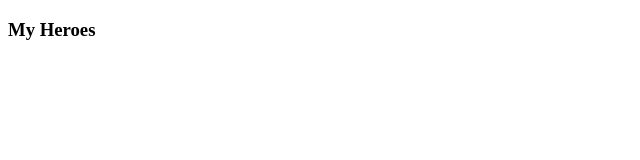
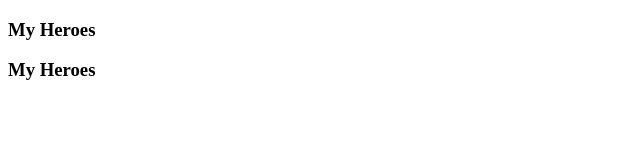
Before and after one commit to DerickBeckwith/my-dream-app, an Angular app: page / in a window 1280 px wide. Shown: the top 160 px of the page, without its empty margins (0-640 px from the left). Built offline with nearby package versions, Linux system fonts and the light colour scheme.

Commit message:
Show a second instance of HeroesListComponent

```diff
--- a/src/app/app.component.html
+++ b/src/app/app.component.html
@@ -1 +1,3 @@
 <app-hero-list></app-hero-list>
+
+<app-hero-list></app-hero-list>
```
